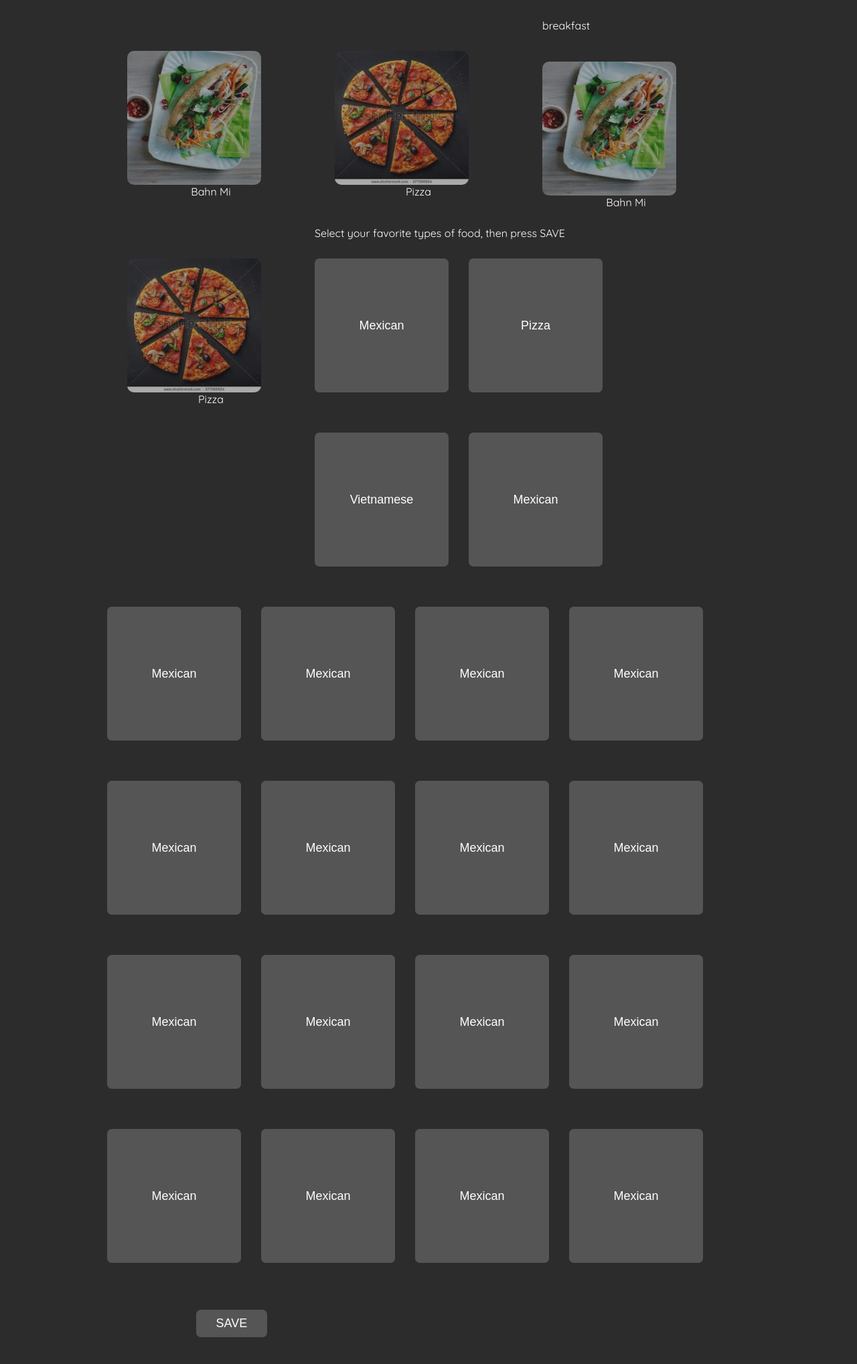
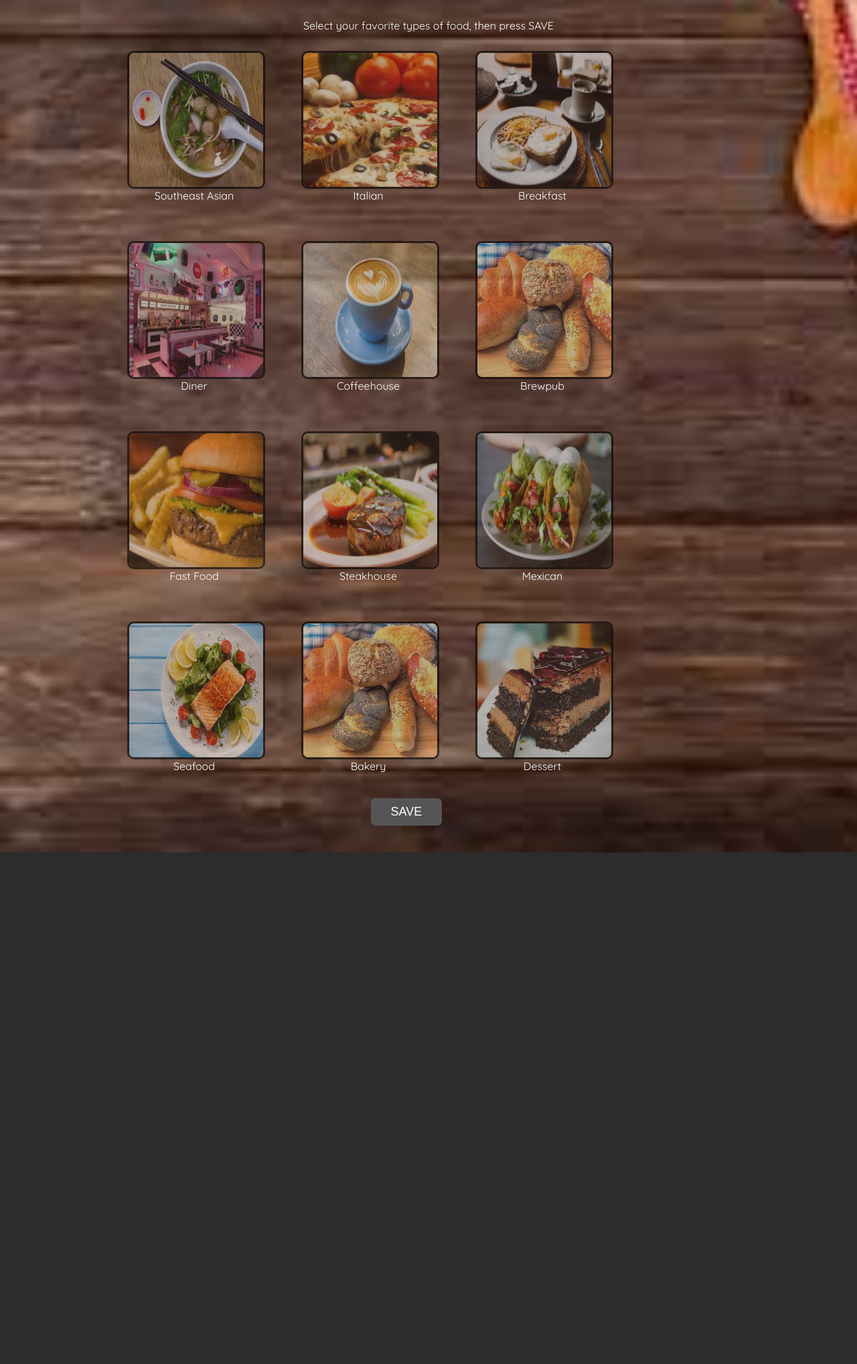
Before and after one commit to khuynh92/chewsit, a PHP site: page /preferences.html in a window 1280 px wide. Shown: the part 100-2137 px from the top of the page at 67% size. After the commit the page ends 1373 px from the top, so only its background shows below. Run offline with PHP 8.4, Linux system fonts and the light colour scheme.

Commit message:
updadet pics,CSS, still looking for BG image

```diff
--- a/preferences.css
+++ b/preferences.css
@@ -1,13 +1,10 @@
 
 body {
-    font-family: Helvetica;
-    background: rgb(44, 44, 44);
     font-family: 'Quicksand', sans-serif;
     color: white;
-    background-image: src="img/table-background";
+    background-image: url(img/table-salad.jpeg);
     background-size: cover;
 }
-
 header {
     background: rgb(44, 44, 44);
     height: 100px;
@@ -21,26 +18,44 @@ nav {
     width: 960px;
     margin: 0px auto;
 }
-main {
-    width: 960px;
-    margin: 30px auto;
-}
-
 nav ul li a {
     text-decoration: none;
     list-style: none;
     color: white;
     margin: 30px 30px 30px 30px;
 }
-
-main ul li button {
-    list-style: none;
-    float: left;
-    margin: 30px 30px 30px 0px;
+main {
+    width: 960px;
+    margin: 30px auto;
+}
+h1 {
+    text-align: center;
+}
+img {
+    opacity: .6;
+    border-radius: 10px;
     width: 200px;
     height: 200px;
+    border: solid;
+    border-color: black;
 }
-
+div {
+    float: left;
+    width: 200px;
+    margin: 30px;
+}
+div p {
+    text-align: center;
+}
+div input {
+    visibility: hidden;
+    position: absolute;
+}
+div input:checked + img{
+    border-color: rgb(25, 255, 121);
+    border-width: 2px;
+    opacity: 1;
+}
 button {
     margin: 10px 41% 10px 41%;
     border: none;
@@ -52,43 +67,11 @@ button {
     transition: 350ms;
     cursor: pointer;
 }
-img {
-    opacity: .6;
-    border-radius: 10px;
-    width: 200px;
-    height: 200px;
+button:hover {
+    border:solid rgb(25, 255, 121) 2px;
+    background-color: rgb(25, 255, 121);
 }
-label {
-    width: 250px;
-    margin: 30px;
+button:active {
+    border:solid rgb(18, 160, 77) 2px;
+    background-color: rgb(18, 160, 77);
 }
-label input {
-    visibility: hidden;
-    position: absolute;
-}
-label input:checked + img{
-    border-color: blueviolet;
-    border-width: 10px;
-    opacity: 1;
-    width: 205px;
-    height: 205px;
-}
-div {
-    float: left;
-    width: 250px;
-    margin: 30px;
-}
-div p {
-    text-align: center;
-}
-div input {
-    visibility: hidden;
-    position: absolute;
-}
-div input:checked + img{
-    border-color: blueviolet;
-    border-width: 10px;
-    opacity: 1;
-    width: 205px;
-    height: 205px;
-}
--- a/preferences.html
+++ b/preferences.html
@@ -30,101 +30,83 @@
         </nav>
     </header>
 <main>
+        <h1>Select your favorite types of food, then press SAVE</h1>
     <form>
         <div>
         <label>
-            <input type="checkbox" name="cuisine" value="vietnamese" /><img src="img/bahn mi.jpeg" alt="bahn mi" width "200" height="200">
+            <input type="checkbox" name="cuisine" value="southeastasian" /><img src="img/pho.jpeg" alt="bahn mi" width "200" height="200">
         </label>
-        <p>Bahn Mi</p>
+        <p>Southeast Asian</p>
     </div>
     <div>
         <label>
-            <input type="checkbox" name="cuisine" value="pizza" /><img src="img/images.jpeg" alt="pizza" width="200" height="200">
+            <input type="checkbox" name="cuisine" value="italian" /><img src="img/italian.jpeg" alt="pizza" width="200" height="200">
         </label>
-        <p>Pizza</p>
-    </div>
-        <label>
-            <input type="checkbox" name="cuisine" value="breakfast" />breakfast
-        </label>
-    <div>
-        <label>
-            <input type="checkbox" name="cuisine" value="vietnamese" /><img src="img/bahn mi.jpeg" alt="bahn mi" width "200" height="200">
-        </label>
-        <p>Bahn Mi</p>
+        <p>Italian</p>
     </div>
     <div>
         <label>
-            <input type="checkbox" name="cuisine" value="pizza" /><img src="img/images.jpeg" alt="pizza" width="200" height="200">
+            <input type="checkbox" name="cuisine" value="breakfast" /><img src="img/breakfast.jpeg" alt="breakfast"/>
         </label>
-        <p>Pizza</p>
+        <p>Breakfast</p>
+    </div>
+    <div>
+        <label>
+            <input type="checkbox" name="cuisine" value="diner" /><img src="img/diner.jpeg" alt="bahn mi" width "200" height="200">
+        </label>
+        <p>Diner</p>
+    </div>
+    <div>
+        <label>
+            <input type="checkbox" name="cuisine" value="coffee" /><img src="img/coffee.jpg" alt="pizza" width="200" height="200">
+        </label>
+        <p>Coffeehouse</p>
+    </div>
+    <div>
+        <label>
+            <input type="checkbox" name="cuisine" value="brewpub" /><img src="img/bakery.jpeg" alt="pizza" width="200" height="200">
+        </label>
+        <p>Brewpub</p>
+    </div>
+    <div>
+        <label>
+            <input type="checkbox" name="cuisine" value="fastfood" /><img src="img/fast-food.jpeg" alt="pizza" width="200" height="200">
+        </label>
+        <p>Fast Food</p>
+    </div>
+    <div>
+        <label>
+            <input type="checkbox" name="cuisine" value="steakhouse" /><img src="img/steakhouse.jpeg" alt="pizza" width="200" height="200">
+        </label>
+        <p>Steakhouse</p>
+    </div>
+    <div>
+        <label>
+            <input type="checkbox" name="cuisine" value="mexican" /><img src="img/tacos.jpeg" alt="pizza" width="200" height="200">
+        </label>
+        <p>Mexican</p>
+    </div>
+    <div>
+        <label>
+            <input type="checkbox" name="cuisine" value="seafood" /><img src="img/seafood.jpg" alt="pizza" width="200" height="200">
+        </label>
+        <p>Seafood</p>
+    </div>
+    <div>
+        <label>
+            <input type="checkbox" name="cuisine" value="bakery" /><img src="img/bakery.jpeg" alt="pizza" width="200" height="200">
+        </label>
+        <p>Bakery</p>
+    </div>
+    <div>
+        <label>
+            <input type="checkbox" name="cuisine" value="dessert" /><img src="img/dessert.jpeg" alt="pizza" width="200" height="200">
+        </label>
+        <p>Dessert</p>
     </div>
     </form>
-    <h1>Select your favorite types of food, then press SAVE</h1>
-    <ul>
-        <li>
-            <button>Mexican</button>
-        </li>
-        <li>
-            <button>Pizza</button>
-        </li>
-        <li>
-            <button>Vietnamese</button>
-        </li>
-        <li>
-            <button>Mexican</button>
-        </li>
-        <li>
-            <button>Mexican</button>
-        </li>
-        <li>
-            <button>Mexican</button>
-        </li>
-        <li>
-            <button>Mexican</button>
-        </li>
-        <li>
-            <button>Mexican</button>
-        </li>
-        <li>
-            <button>Mexican</button>
-        </li>
-        <li>
-            <button>Mexican</button>
-        </li>
-        <li>
-            <button>Mexican</button>
-        </li>
-        <li>
-            <button>Mexican</button>
-        </li>
-        <li>
-            <button>Mexican</button>
-        </li>
-        <li>
-            <button>Mexican</button>
-        </li>
-        <li>
-            <button>Mexican</button>
-        </li>
-        <li>
-            <button>Mexican</button>
-        </li>
-        <li>
-            <button>Mexican</button>
-        </li>
-        <li>
-            <button>Mexican</button>
-        </li>
-        <li>
-            <button>Mexican</button>
-        </li>
-        <li>
-            <button>Mexican</button>
-        </li>
-    </ul>
-        <div>
-            <button id="save">SAVE</button>
-        </div>
+    <button id="save">SAVE</button>
+
 </main>
 </body>
 </html>
```
Also changed, not shown: img/bakery.jpeg (added), img/brewpub.jpeg (added), img/coffee.jpg (added), img/dessert.jpeg (added), img/diner.jpeg (added), img/fast-food.jpeg (added), img/italian.jpeg (added), img/pho.jpeg (added), img/seafood.jpg (added), img/steakhouse.jpeg (added), img/table-salad.jpeg (added), img/table-salad2.jpeg (added), img/table-wineglass.jpeg (added), img/tacos.jpeg (added).
